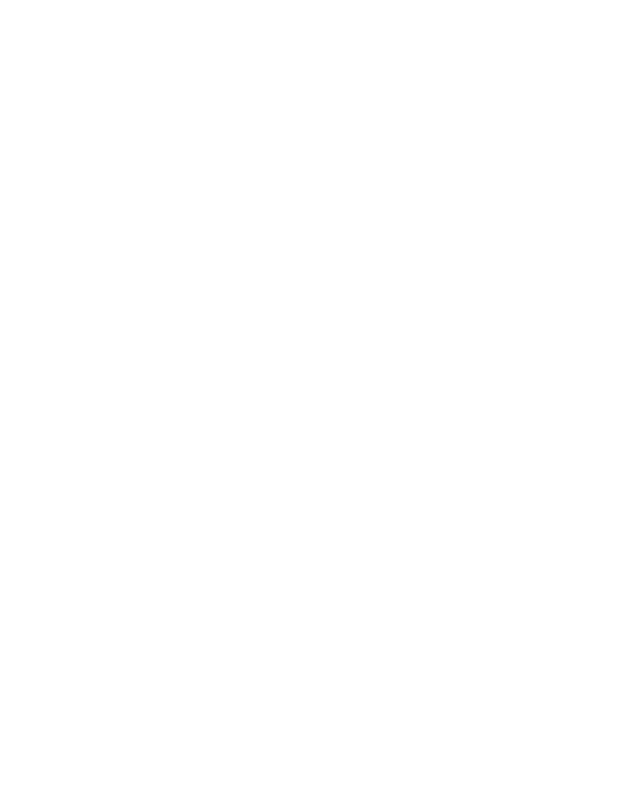
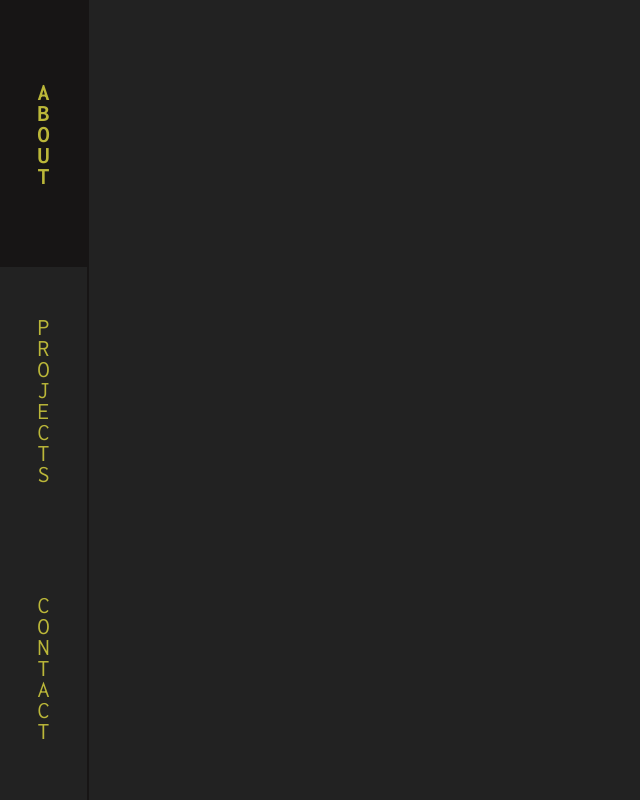
Before and after one commit to kalkson/portfolio, a Gatsby site: page / in a window 1280 px wide. Shown: the whole page, without its empty margins (0-640 px from the left). Built offline with nearby package versions, Linux system fonts and the light colour scheme; Gatsby itself is replaced by a stand-in of ours.

Commit message:
add navigation

```diff
--- a/gatsby-config.js
+++ b/gatsby-config.js
@@ -26,6 +26,15 @@ module.exports = {
         accessToken: process.env.CONTENTFUL_ACCESS_TOKEN,
       },
     },
+    {
+      resolve: `gatsby-plugin-google-fonts`,
+      options: {
+        fonts: [
+          `Inconsolata\:200,300,400,500,700,900`, // you can also specify font weights and styles
+        ],
+        display: "swap",
+      },
+    },
     // {
     //   resolve: `gatsby-plugin-manifest`,
     //   options: {
--- a/package.json
+++ b/package.json
@@ -8,6 +8,7 @@
     "dotenv": "^8.2.0",
     "gatsby": "^2.32.3",
     "gatsby-image": "^2.11.0",
+    "gatsby-plugin-google-fonts": "^1.0.1",
     "gatsby-plugin-layout": "^1.10.0",
     "gatsby-plugin-manifest": "^2.12.0",
     "gatsby-plugin-offline": "^3.10.0",
--- /dev/null
+++ b/src/components/atoms/NavButton/NavButton.js
@@ -0,0 +1,19 @@
+import React from "react";
+import propTypes from "prop-types";
+import StyledNavButton from "./NavButton.styled";
+
+const NavButton = ({ children }) => (
+  <StyledNavButton>
+    <span>{children}</span>
+    <div className="nav__button__background" />
+  </StyledNavButton>
+);
+
+NavButton.propTypes = {
+  children: propTypes.oneOfType([
+    propTypes.arrayOf(propTypes.node),
+    propTypes.node,
+  ]).isRequired,
+};
+
+export default NavButton;
--- /dev/null
+++ b/src/components/atoms/NavButton/NavButton.styled.js
@@ -0,0 +1,35 @@
+import styled from "styled-components";
+
+const StyledNavButton = styled.button`
+  width: 100%;
+  vertical-align: center;
+  text-align: center;
+  height: 33.33333vh;
+  text-transform: uppercase;
+  color: var(--primaryColor);
+  position: relative;
+
+  & > .nav__button__background {
+    width: 100%;
+    height: 100%;
+    position: absolute;
+    background: var(--darkerBgColor);
+    left: 0;
+    top: 0;
+    z-index: 1;
+    transform: translateX(-100%);
+    transition: transform 500ms cubic-bezier(0.175, 0.885, 0.32, 1.275);
+  }
+
+  & > span {
+    writing-mode: vertical-rl;
+    text-orientation: upright;
+    font: 2.4rem Inconsolata, monospace;
+    letter-spacing: -5px;
+    position: relative;
+    z-index: 2;
+    transition: font-weight 500ms linear;
+  }
+`;
+
+export default StyledNavButton;
--- /dev/null
+++ b/src/components/organisms/Nav/Nav.js
@@ -0,0 +1,20 @@
+import { Link } from "gatsby";
+import React from "react";
+import NavButton from "../../atoms/NavButton/NavButton";
+import StyledNav from "./Nav.styled";
+
+const Nav = () => (
+  <StyledNav className="nav">
+    <Link exact to="/" activeClassName="active-nav-button">
+      <NavButton>about</NavButton>
+    </Link>
+    <Link to="/projects" activeClassName="active-nav-button">
+      <NavButton>projects</NavButton>
+    </Link>
+    <Link to="/contact" activeClassName="active-nav-button">
+      <NavButton>contact</NavButton>
+    </Link>
+  </StyledNav>
+);
+
+export default Nav;
--- /dev/null
+++ b/src/components/organisms/Nav/Nav.styled.js
@@ -0,0 +1,16 @@
+import styled from "styled-components";
+import device from "../../../style/breakpoints";
+
+const StyledNav = styled.nav`
+  width: 48px;
+  height: 100vh;
+  display: flex;
+  flex-direction: column;
+  outline: solid 2px var(--darkerBgColor);
+
+  @media ${device.tablet} {
+    width: 87px;
+  }
+`;
+
+export default StyledNav;
--- a/src/layouts/index.js
+++ b/src/layouts/index.js
@@ -1,11 +1,16 @@
 import React from "react";
 import propTypes from "prop-types";
 import GlobalStyle from "../style/GlobalStyle";
+import StyledMainLayout from "./index.styled";
+import Nav from "../components/organisms/Nav/Nav";
 
 const MainLayout = ({ children }) => (
   <>
     <GlobalStyle />
-    {children}
+    <StyledMainLayout>
+      <Nav />
+      {children}
+    </StyledMainLayout>
   </>
 );
 
--- /dev/null
+++ b/src/layouts/index.styled.js
@@ -0,0 +1,9 @@
+import styled from "styled-components";
+
+const StyledMainLayout = styled.main`
+  width: 100vw;
+  height: 100vh;
+  background: var(--bgColor);
+`;
+
+export default StyledMainLayout;
--- a/src/style/GlobalStyle.js
+++ b/src/style/GlobalStyle.js
@@ -1,6 +1,14 @@
 import { createGlobalStyle } from "styled-components";
 
 const GlobalStyle = createGlobalStyle`
+
+    :root {
+        --primaryColor: #bbb739;
+        --secondaryColor: #cccccc;
+        --bgColor: #222222;
+        --darkerBgColor: #171515;
+    }
+
     *,
     *:before,
     *:after {
@@ -38,6 +46,19 @@ const GlobalStyle = createGlobalStyle`
         }
     }
 
+    .active-nav-button {
+        & > button {
+
+            & > .nav__button__background {
+                transform: translateX(0);
+            }
+
+            & > span {
+                font-weight: 700;
+            }
+        }
+    }
+
 
 `;
 
```
Also changed, not shown: 1 other file.
